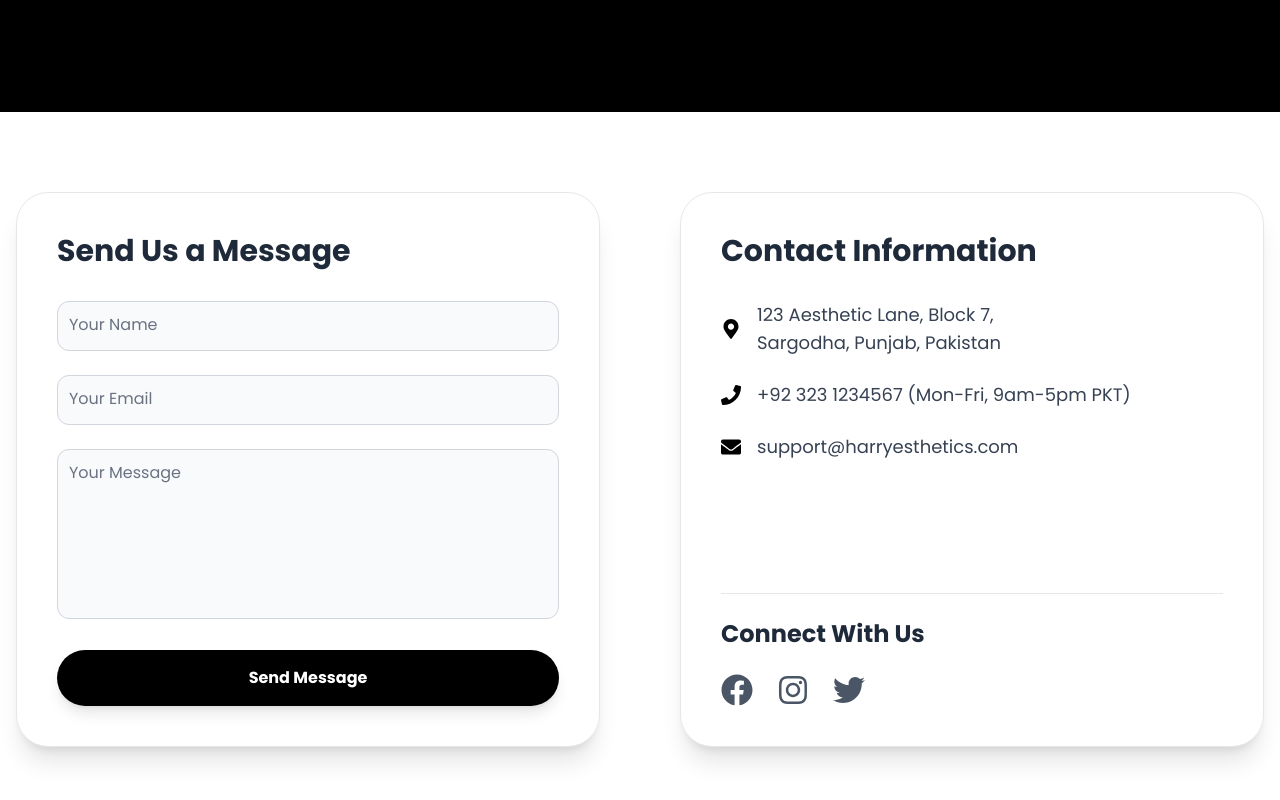
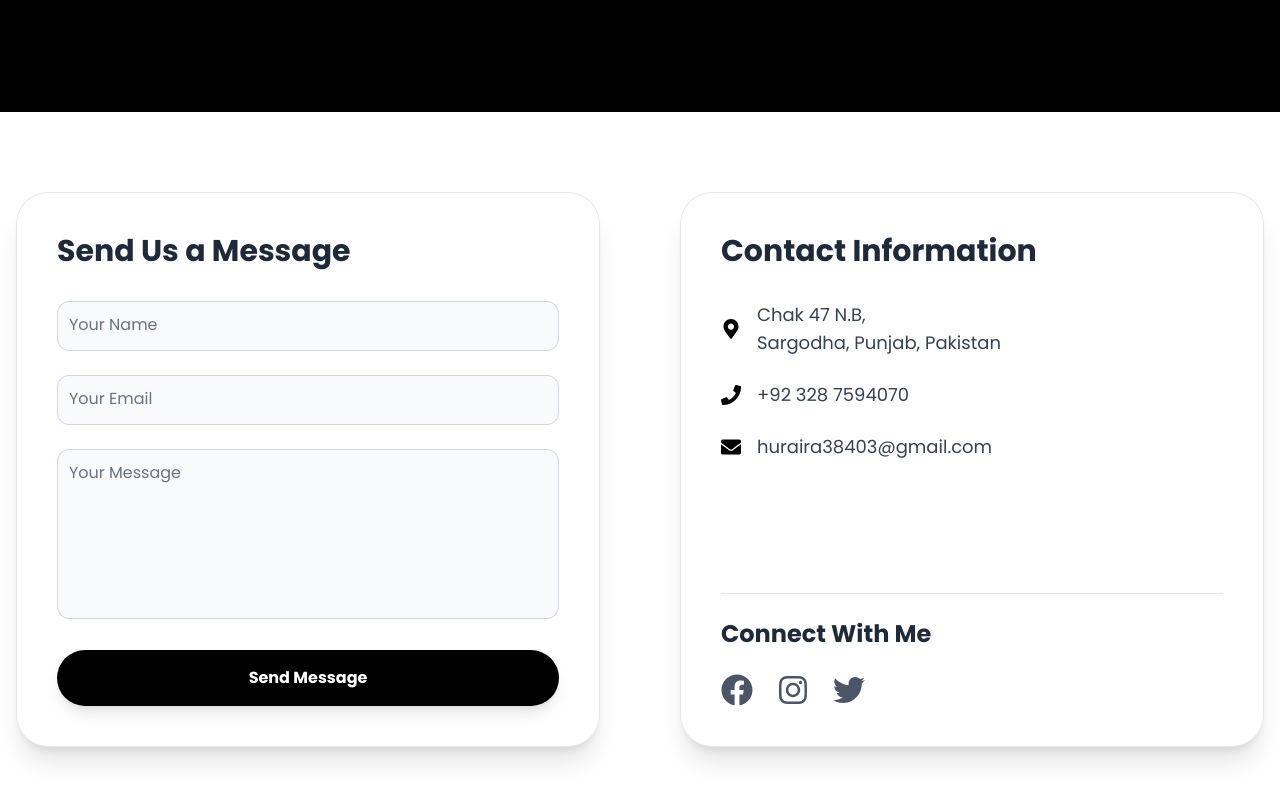
Before and after one commit to Harry-47/Full-Stack-Projects-MERN-, a React (Vite) app in the folder E-commerce Website/client/: page /user/contact in a window 1280 px wide. Shown: the part 400-1200 px from the top of the page. Built offline with nearby package versions, Linux system fonts and the light colour scheme.

Commit message:
Update ContactInfo.jsx to include real personal info

```diff
--- a/E-commerce Website/client/src/pages/User/Contact/components/ContactInfo.jsx
+++ b/E-commerce Website/client/src/pages/User/Contact/components/ContactInfo.jsx
@@ -16,24 +16,24 @@
                     <div className="flex items-center text-gray-700">
                         <FaMapMarkerAlt className="text-black text-xl mr-4 flex-shrink-0" />
                         <p className="text-lg">
-                            123 Aesthetic Lane, Block 7,
+                            Chak 47 N.B,
                             <br />
                             Sargodha, Punjab, Pakistan
                         </p>
                     </div>
                     <div className="flex items-center text-gray-700">
                         <FaPhone className="text-black text-xl mr-4 flex-shrink-0" />
-                        <p className="text-lg">+92 323 1234567 (Mon-Fri, 9am-5pm PKT)</p>
+                        <p className="text-lg">+92 328 7594070</p>
                     </div>
                     <div className="flex items-center text-gray-700">
                         <FaEnvelope className="text-black text-xl mr-4 flex-shrink-0" />
-                        <p className="text-lg">support@harryesthetics.com</p>
+                        <p className="text-lg">huraira38403@gmail.com</p>
                     </div>
                 </div>
             </div>
 
             <div className="mt-10 pt-6 border-t border-gray-200">
-                <h3 className="text-2xl font-bold text-gray-800 mb-6">Connect With Us</h3>
+                <h3 className="text-2xl font-bold text-gray-800 mb-6">Connect With Me</h3>
                 <div className="flex space-x-6 justify-center lg:justify-start">
                     <motion.a whileHover={{ scale: 1.2, color: '#3b5998' }} href="https://www.facebook.com/huraira.khan.96742" target="_blank" rel="noopener noreferrer" className="text-gray-600 transition-colors duration-300">
                         <FaFacebook size={32} />
```
